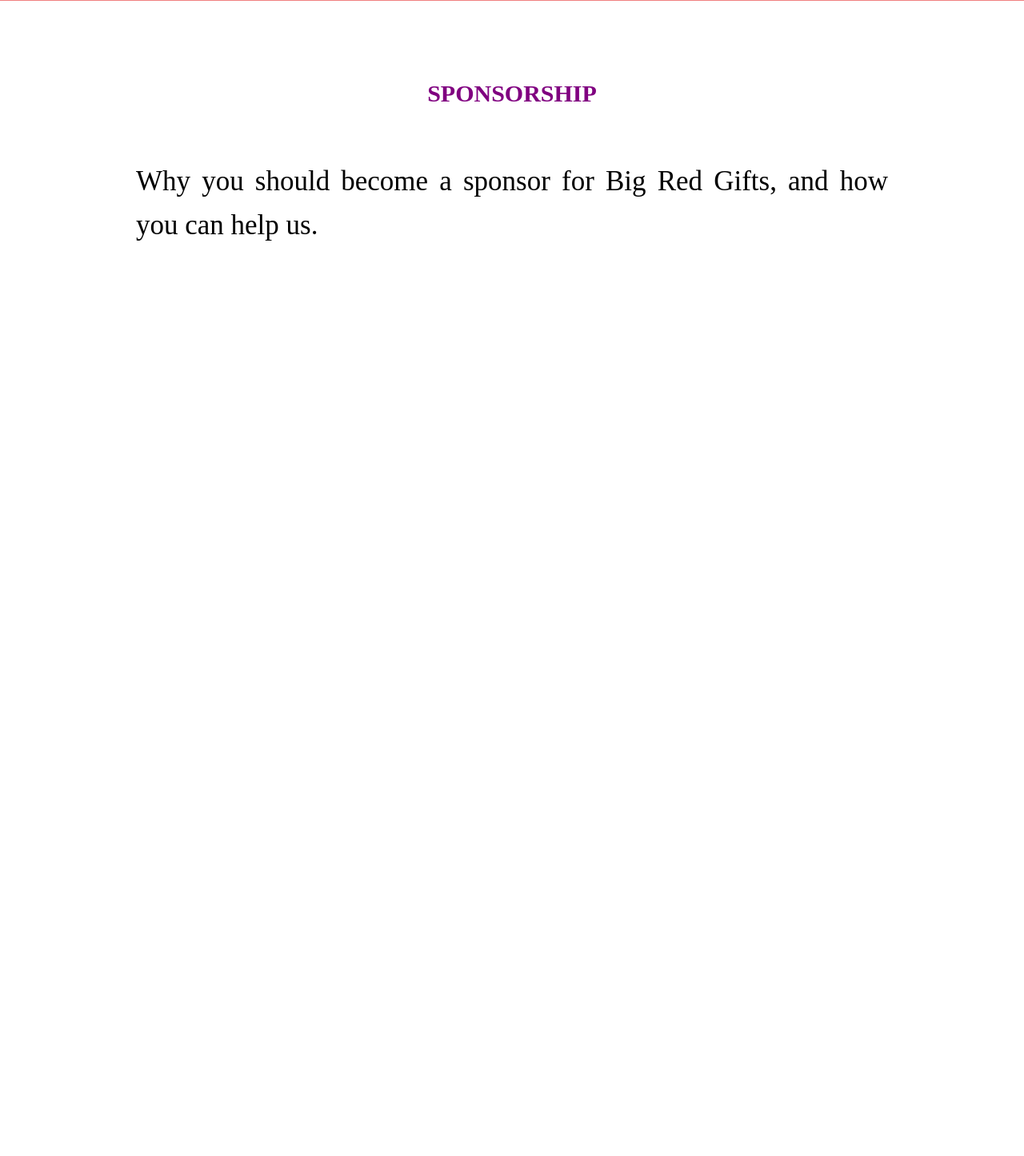
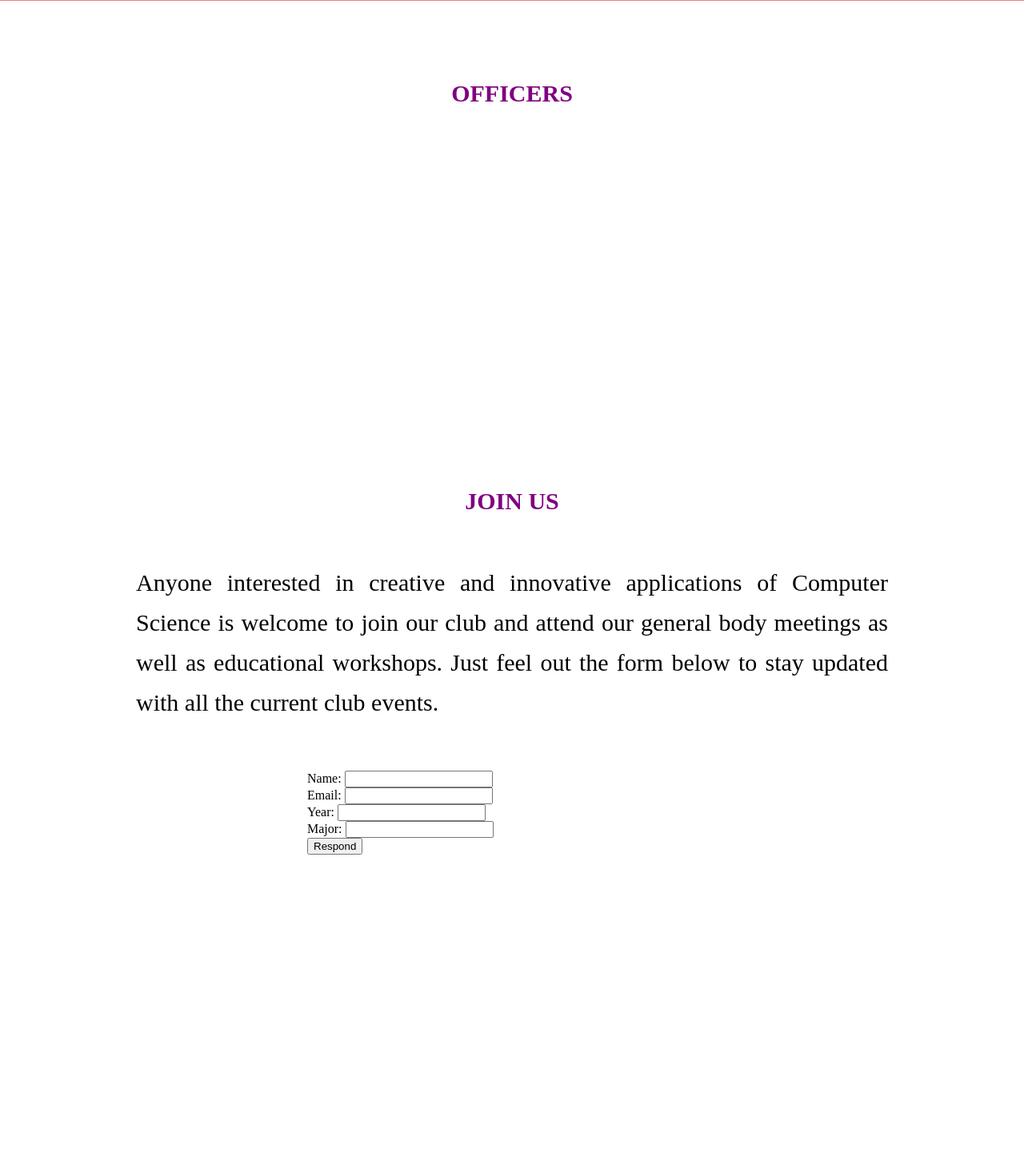
Before and after one commit to valeriyarusina/CreativeComputingWebsite, a PHP site: page / in a window 1280 px wide. Shown: the part 2992-4438 px from the top of the page at 80% size. Before the commit the page ends 3293 px from the top, so only its background shows below. Run offline with PHP 8.4, Linux system fonts and the light colour scheme; some libraries are stand-ins or nearby versions.

Commit message:
started working on join/apply section

```diff
--- a/index.html
+++ b/index.php
@@ -105,8 +105,47 @@
 </div> <!-- three -->
 
 <div id="four">
-  <h2> SPONSORSHIP </h2>
-  <p id="sponsor"> Why you should become a sponsor for Big Red Gifts, and how you can help us. </p>
+  <h2> OFFICERS </h2>
+
+</div>
+
+<div id="five">
+  <h2> JOIN US </h2>
+  <p id="join"> Anyone interested in creative and innovative applications of Computer Science
+    is welcome to join our club and attend our general body meetings as well as educational
+    workshops. Just feel out the form below to stay updated with all the current club events. </p>
+
+    <div id="sign_up">    <!--Need to style it-->
+    <form name="myform" action="feedback.php" method="post" id="myform">
+      <div>
+          <label for="name">Name:</label>
+          <input type="text" id="name" name="name" value= "">
+      </div>
+
+      <div>
+          <label for="email">Email:</label>
+          <input type="email" id="email" name="email" value= "">
+
+      </div>
+
+      <div>
+          <label for="year">Year:</label>
+          <input type="text" id="year" name="year" value= "">
+      </div>
+
+      <div>
+          <label for="major">Major:</label>
+          <input type="text" id="major" name="major" value= "">
+      </div>
+
+
+
+     <div>
+      <button  id="submit" type="submit" name="submit">Respond</button>
+    </div>
+
+  </form>
+</div>
 </div>
 
 <!-- JavaScript-->
--- a/styles/index.css
+++ b/styles/index.css
@@ -151,16 +151,27 @@ nav a:hover{
 }
 
 /* FOUR */
-
 #four{
   background-color: white;
   height:500px;
 }
 
-#sponsor{
-  color:black;
-  font-size: 35px;
-  line-height: 55px;
+
+
+/*FIVE*/
+#five{
+  background-color: white;
+  height:900px;
+}
+
+#join{
+  color: black;
+  font-size: 30px;
+  line-height: 50px;
   text-align: justify;
   padding: 30px 170px;
 }
+form{
+  color:black;
+  margin-left: 30%;
+}
```
Also changed, not shown: formsubmitted.php (added, +25 -0 lines).
